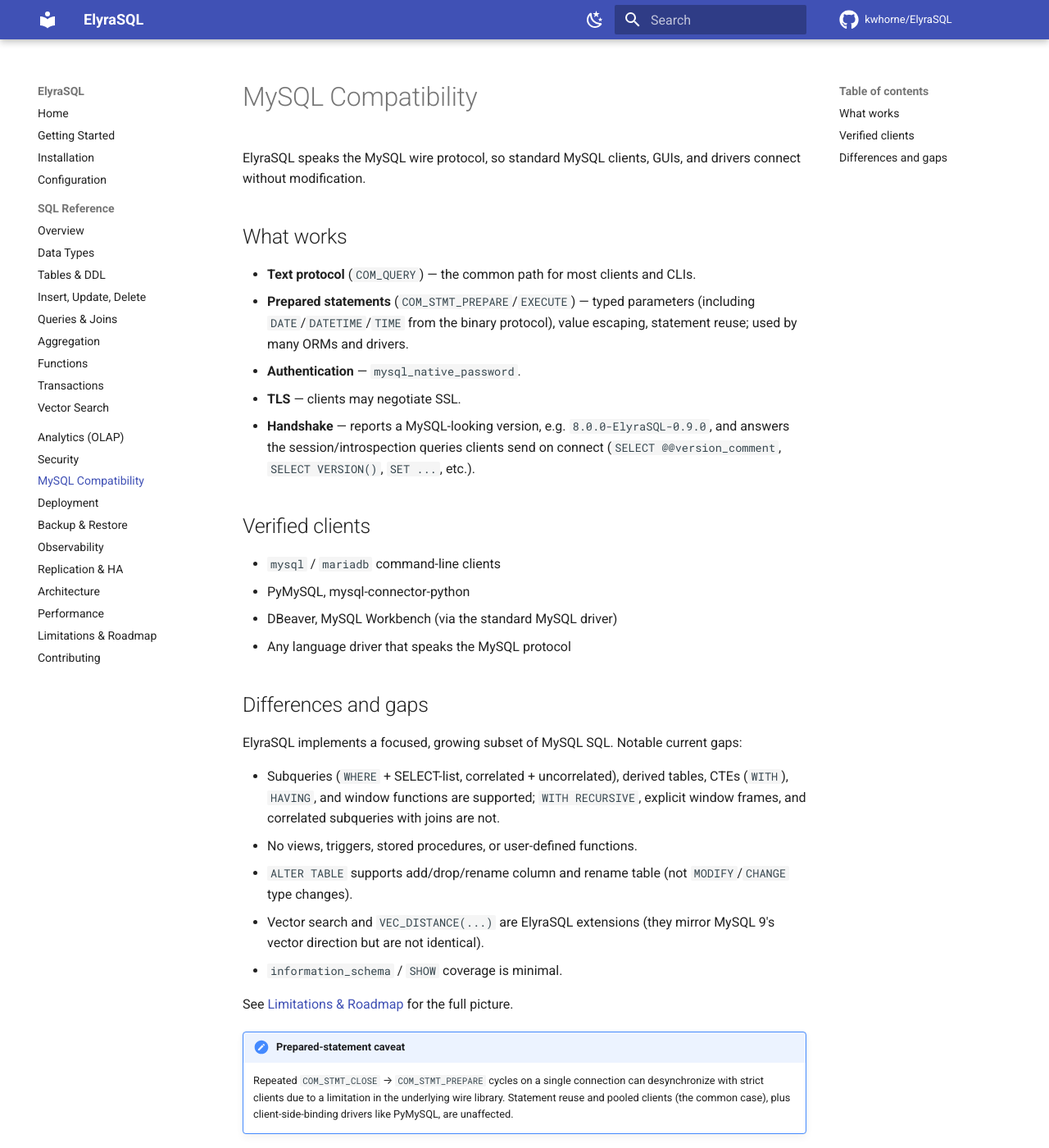
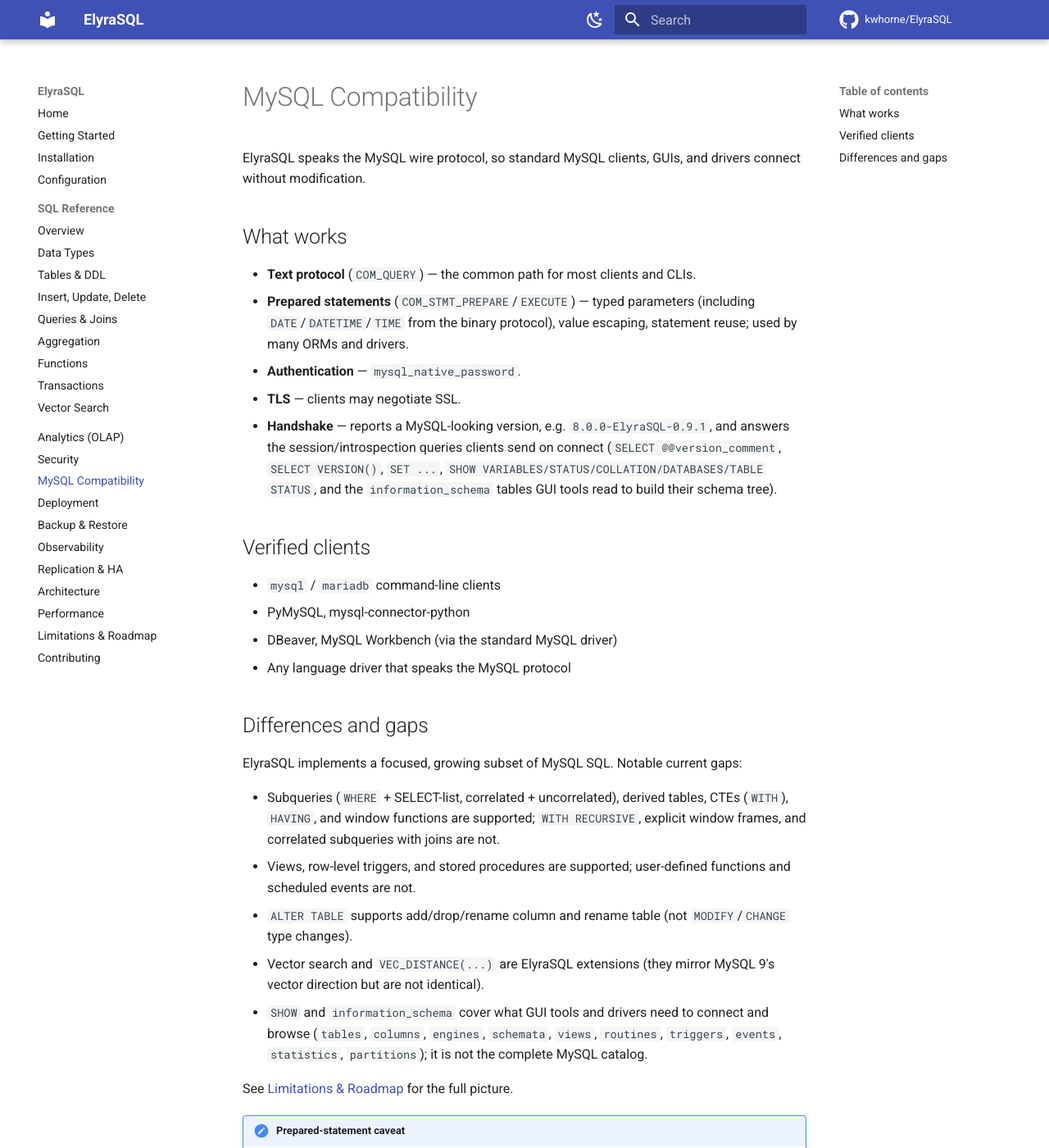
Before and after one commit to kwhorne/ElyraSQL, an MkDocs documentation site: the page built from docs/mysql-compatibility.md, in a window 1280 px wide and 1400 px high. Shown: the whole window at 82% size. Built offline with MkDocs 1.6.1 and Material for MkDocs 9.7.7, drawn with Linux system fonts in a browser that asks for light colours; comment, search, counter and statistics services are not loaded.

Commit message:
Release 0.9.1 — MySQL client compatibility
Version bumps (Cargo.toml, SERVER_VERSION, README, docs), CHANGELOG 0.9.1 entry,
and corrected mysql-compatibility.md (views/triggers/procedures are supported;
SHOW + information_schema coverage documented).

Bundles the client-compatibility work since 0.9.0: SHOW VARIABLES/STATUS/
COLLATION/DATABASES/WARNINGS/TABLE STATUS/FUNCTION|PROCEDURE STATUS;
information_schema engines/schemata/views/events/routines/triggers; expressions
over aggregates (ROUND(SUM), SUM/COUNT, ...); positional ORDER BY; db name
unified to 'elyra'; dependency hygiene.

```diff
--- a/Cargo.toml
+++ b/Cargo.toml
@@ -11,7 +11,7 @@
 ]
 
 [workspace.package]
-version = "0.9.0"
+version = "0.9.1"
 edition = "2021"
 rust-version = "1.82"
 license = "MIT"
--- a/docs/mysql-compatibility.md
+++ b/docs/mysql-compatibility.md
@@ -11,9 +11,11 @@
   statement reuse; used by many ORMs and drivers.
 - **Authentication** — `mysql_native_password`.
 - **TLS** — clients may negotiate SSL.
-- **Handshake** — reports a MySQL-looking version, e.g. `8.0.0-ElyraSQL-0.9.0`,
+- **Handshake** — reports a MySQL-looking version, e.g. `8.0.0-ElyraSQL-0.9.1`,
   and answers the session/introspection queries clients send on connect
-  (`SELECT @@version_comment`, `SELECT VERSION()`, `SET ...`, etc.).
+  (`SELECT @@version_comment`, `SELECT VERSION()`, `SET ...`,
+  `SHOW VARIABLES/STATUS/COLLATION/DATABASES/TABLE STATUS`, and the
+  `information_schema` tables GUI tools read to build their schema tree).
 
 ## Verified clients
 
@@ -31,12 +33,16 @@
   tables, CTEs (`WITH`), `HAVING`, and window functions are supported;
   `WITH RECURSIVE`, explicit window frames, and correlated subqueries with
   joins are not.
-- No views, triggers, stored procedures, or user-defined functions.
+- Views, row-level triggers, and stored procedures are supported;
+  user-defined functions and scheduled events are not.
 - `ALTER TABLE` supports add/drop/rename column and rename table (not
   `MODIFY`/`CHANGE` type changes).
 - Vector search and `VEC_DISTANCE(...)` are ElyraSQL extensions (they mirror
   MySQL 9's vector direction but are not identical).
-- `information_schema` / `SHOW` coverage is minimal.
+- `SHOW` and `information_schema` cover what GUI tools and drivers need to
+  connect and browse (`tables`, `columns`, `engines`, `schemata`, `views`,
+  `routines`, `triggers`, `events`, `statistics`, `partitions`); it is not the
+  complete MySQL catalog.
 
 See [Limitations & Roadmap](limitations.md) for the full picture.
 
```
Also changed, not shown: CHANGELOG.md (+43 -0 lines), README.md (+5 -5 lines), docs/deployment.md (+2 -2 lines), docs/installation.md (+3 -3 lines), 2 other files.
